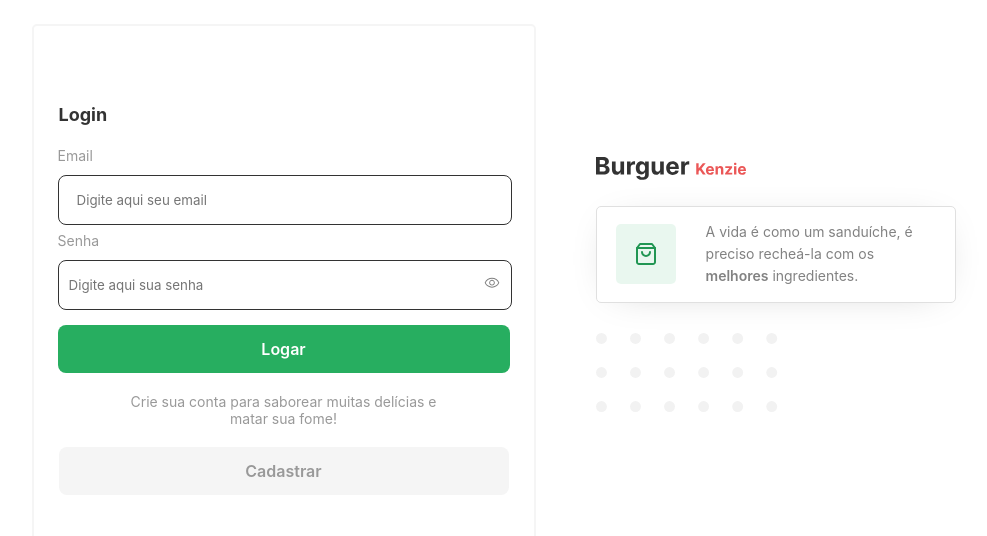
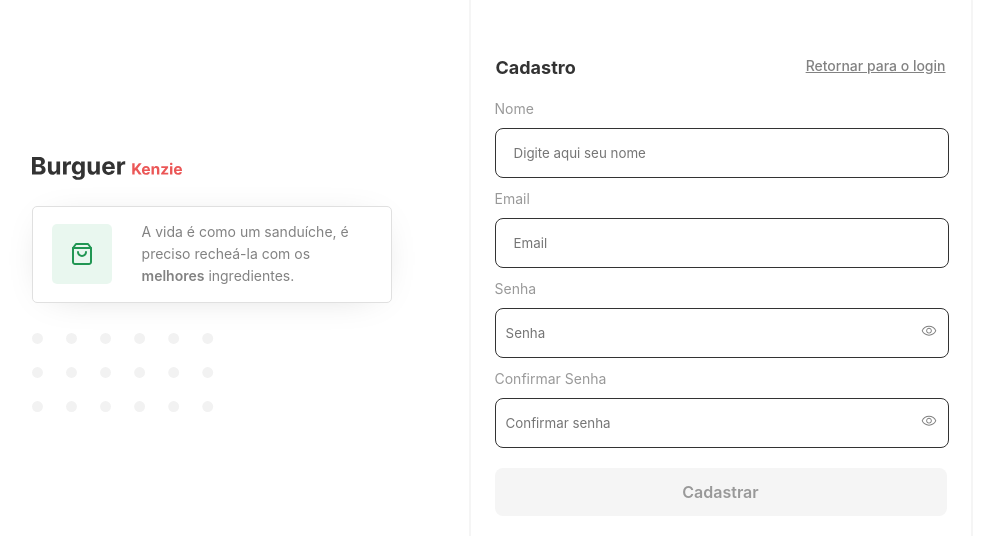
Before and after one commit to Kenzie-Academy-Brasil-Developers/react-entrega-hamburgueria-v2-DaviSouzaS, a React (Create React App) app: page /registerPage in a window 1280 px wide. Shown: the part 114-650 px from the top of the page, without its empty margins (138-1125 px from the left). Built offline with nearby package versions, Linux system fonts and the light colour scheme.

Commit message:
feat: createRegisterPage

```diff
--- a/src/App.jsx
+++ b/src/App.jsx
@@ -1,8 +1,8 @@
-import { LoginPage } from "./Pages/LoginPage";
+import { RegisterPage } from "./Pages/RegisterPage";
 
 function App() {
   return (
-    <LoginPage/>
+    <RegisterPage/>
   );
 }
 
--- /dev/null
+++ b/src/Pages/RegisterPage/index.jsx
@@ -0,0 +1,12 @@
+import { DefaultBanner } from "../../components/DefaultBanner"
+import { RegisterBox } from "../../components/RegisterBox"
+import { StyledRegisterPage } from "./style"
+
+export function RegisterPage () {
+    return (
+        <StyledRegisterPage className="display-flex justify-content-center align-item gap-60">
+            <DefaultBanner/>
+            <RegisterBox/>
+        </StyledRegisterPage>
+    )
+}
--- /dev/null
+++ b/src/Pages/RegisterPage/style.js
@@ -0,0 +1,6 @@
+import styled from "styled-components";
+
+export const StyledRegisterPage = styled.div`
+    width: 100%;
+    height: 100vh;
+`
--- /dev/null
+++ b/src/components/RegisterBox/index.jsx
@@ -0,0 +1,14 @@
+import { RegisterForm } from "../RegisterForm"
+import { StyledRegisterBox } from "./style"
+
+export function RegisterBox() {
+    return (
+     <StyledRegisterBox className="display-flex flex-direction-column justify-content-center align-item">
+        <div className="display-flex justify-content-between register-header">
+            <h1>Cadastro</h1>
+            <a href="/">Retornar para o login</a>
+        </div>
+        <RegisterForm/>
+     </StyledRegisterBox>
+    )
+  }
--- /dev/null
+++ b/src/components/RegisterBox/style.js
@@ -0,0 +1,25 @@
+import styled from "styled-components";
+
+export const StyledRegisterBox = styled.div`
+    width: 500px;
+    height: 577px;
+    border: 2px solid var(--grey-0);
+    border-radius: var(--radius-1);
+
+    .register-header {
+        width: 90%;
+        margin-bottom: 20px;
+    }
+
+    .register-header > h1 {
+        font-weight: var(--font-weight-1);
+        font-size: var(--font-size-3);
+        color: var(--grey-6);
+    }
+
+    .register-header > a {
+        font-weight: var(--font-weight-3);
+        font-size: var(--font-size-6);
+        color: var(--grey-3);
+    }
+`
--- a/src/components/RegisterForm/index.jsx
+++ b/src/components/RegisterForm/index.jsx
@@ -4,6 +4,7 @@ import { useForm } from "react-hook-form"
 import { yupResolver } from "@hookform/resolvers/yup"
 import { Input } from "../Input"
 import { Button } from "../Button"
+import { StyledRegisterFormBox } from "./style"
 import visibility from "../../assets/visibility-icon.svg"
 import visibilityOff from "../../assets/visibility-off-icon.svg"
 import * as yup from "yup"
@@ -34,29 +35,29 @@ export function RegisterForm () {
     const { register, handleSubmit, formState: { errors }, } = useForm({ resolver: yupResolver(validate) })
 
     return (
-        <form onSubmit={handleSubmit(registerUser)} noValidate>
+        <StyledRegisterFormBox className="form-box register-form" onSubmit={handleSubmit(registerUser)} noValidate>
 
-            <div>
+            <div className="input-field">
             <Input label={"Nome"} type="text" id="name" placeholder="Digite aqui seu nome" register = {register("name")}/>
-            {errors.name?.message && <p>{errors.name.message}</p>}
+            {errors.name?.message && <p className="waring">{errors.name.message}</p>}
             </div>
 
-            <div>
+            <div className="input-field">
             <Input label={"Email"} type="email" id="mail" placeholder="Email" register = {register("email")}/>
-            {errors.email?.message && <p>{errors.email.message}</p>}
+            {errors.email?.message && <p className="waring">{errors.email.message}</p>}
             </div>
 
-            <div>
-            <Input type={showPassword ? "text" : "password"} id="pass" placeholder="Senha" register = {register("password")} btnShowPass = {<button type="button" onClick={setShowPass}> <img src={showPassword ? visibilityOff : visibility} alt="eye-icon" /></button>}/>
-            {errors.password?.message && <p>{errors.password.message}</p>}
+            <div className="input-field">
+            <Input label={"Senha"} type={showPassword ? "text" : "password"} id="pass" placeholder="Senha" register = {register("password")} btnShowPass = {<button type="button" onClick={setShowPass}> <img className="visibility-btn" src={showPassword ? visibilityOff : visibility} alt="eye-icon" /></button>}/>
+            {errors.password?.message && <p className="waring">{errors.password.message}</p>}
             </div>
 
-            <div>
-            <Input type={showConfirmPass ? "text" : "password"} id="confirm" placeholder="Confirmar senha" register = {register("confirm")} btnShowPass = {<button type="button" onClick={setShowConfPass}> <img src={showConfirmPass ? visibilityOff : visibility} alt="eye-icon" /></button>}/>
-            {errors.confirm?.message && <p>{errors.confirm.message}</p>}
+            <div className="input-field">
+            <Input label={"Confirmar Senha"} type={showConfirmPass ? "text" : "password"} id="confirm" placeholder="Confirmar senha" register = {register("confirm")} btnShowPass = {<button type="button" onClick={setShowConfPass}> <img className="visibility-btn" src={showConfirmPass ? visibilityOff : visibility} alt="eye-icon" /></button>}/>
+            {errors.confirm?.message && <p className="waring">{errors.confirm.message}</p>}
             </div>
 
             <Button type = {"submit"} name = {"Cadastrar"}/>
-        </form>
+        </StyledRegisterFormBox>
     )
 }
--- /dev/null
+++ b/src/components/RegisterForm/style.js
@@ -0,0 +1,17 @@
+import styled from "styled-components";
+
+export const StyledRegisterFormBox = styled.form`
+
+    width: 452px;
+
+    .waring {
+        margin-top: 5px;
+        color: var(--color-negative);
+        font-weight: var(--font-weight-4);
+        font-size: var(--font-size-7);
+    }
+
+    .input-field {
+        margin-bottom: 10px;
+    }
+`
--- a/src/styles/buttons.js
+++ b/src/styles/buttons.js
@@ -21,6 +21,17 @@ export const StyledButtons = createGlobalStyle`
     .login-form > button:hover {
         transition-duration: 0.3s;
         background-color: var(--green-1);
+    }
+
+    .register-form > button {
+        background-color: var(--grey-0);
+        color: var(--grey-5);
+        margin-top: 10px;
+    }
+
+    .register-form > button:hover {
+        transition-duration: 0.3s;
+        background-color: var(--grey-1);
     }
 
     .button-register {
--- a/src/styles/displays.js
+++ b/src/styles/displays.js
@@ -18,7 +18,7 @@ export const Displays = createGlobalStyle`
     align-items: center;
 }
 
-.justfy-content-between {
+.justify-content-between {
     justify-content: space-between;
 }
 
```
